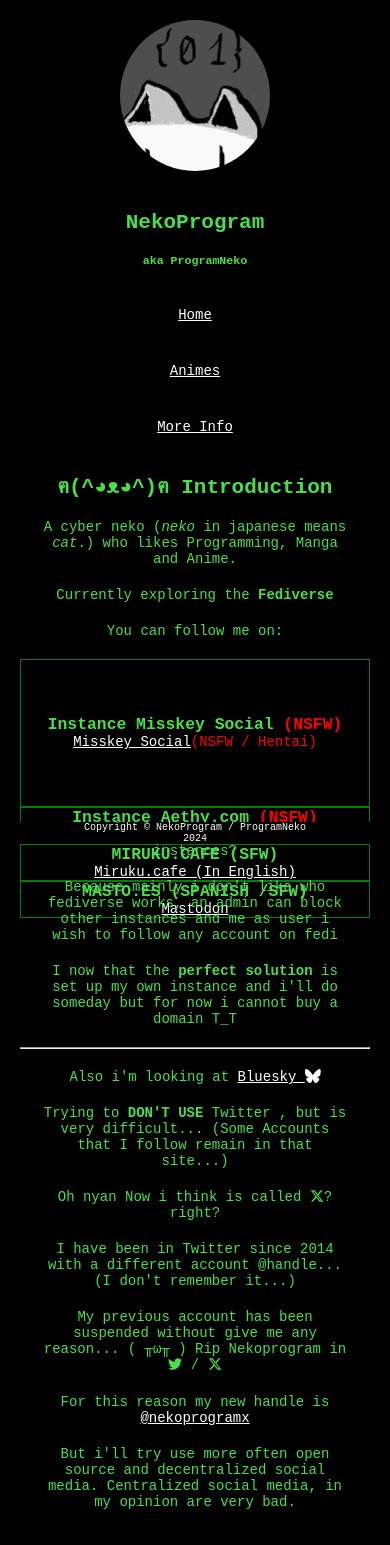
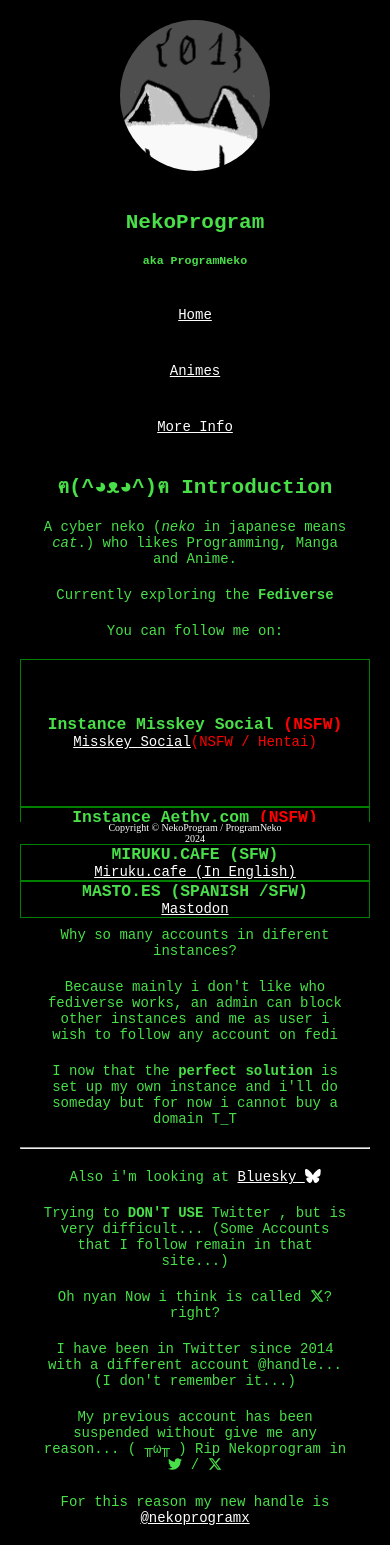
Before and after one commit to nekoprogram/nekoprogram.github.io, a React (Vite) app: page / in a window 390 px wide. Shown: the top 1545 px of the page. Built offline with nearby package versions, Linux system fonts and the light colour scheme.

Commit message:
Fixing some styles

```diff
--- a/src/Components/Footer/Footer.jsx
+++ b/src/Components/Footer/Footer.jsx
@@ -7,8 +7,9 @@ export default function Footer(props)
 
 
 
-    return <footer>
+    return(
+    <footer>
         <p>Copyright &copy;  NekoProgram / ProgramNeko</p>
         <p id="year">{currentYear}</p>
-    </footer>
+    </footer> )
 }
--- a/src/Components/Layout.jsx
+++ b/src/Components/Layout.jsx
@@ -19,8 +19,9 @@ export default function Layout() {
                 <section id="rightsection">
                     <Outlet/>
                 </section>
-                <Footer/>
+
             </main>
+            <Footer></Footer>
         </>
     )
 }
--- a/src/index.css
+++ b/src/index.css
@@ -1,8 +1,8 @@
 @media (max-width:480px) {
     main {
-        display: flex;
-        height: auto;
-        flex-direction: column;
+        display: grid;
+        grid-template-columns: auto;
+        height: 100%;
     }
 
 
--- a/src/pages/Home.css
+++ b/src/pages/Home.css
@@ -30,8 +30,13 @@ main {
     align-content: center;
     border:1px solid green;
     max-width: auto;
+
 }
 
+#texto
+{
+    padding-top:100px;
+}
 
 @media (max-width:480px) {
     .container-sns{
@@ -41,7 +46,7 @@ main {
         justify-items: center;
     }
     .card{
-        width: 75%;
+        width: 100%;
 
     }
 }
--- a/src/pages/Home.jsx
+++ b/src/pages/Home.jsx
@@ -18,13 +18,13 @@ function Home() {
           <div className="hcard">
             <header>
               <h3> Instance Misskey Social <span className="nsfw">(NSFW)</span></h3>
-              <a rel="me" href="https://misskey.social/@programneko" target="_blank">Misskey Social</a><span class="nsfw">(NSFW / Hentai)</span>
+              <a rel="me" href="https://misskey.social/@programneko" target="_blank">Misskey Social</a><span className="nsfw">(NSFW / Hentai)</span>
             </header>
           </div>
           <div className="hcard">
             <header>
               <h3>Instance Aethy.com <span className='nsfw'>(NSFW)</span></h3>
-              <a rel="me" href="https://aethy.com/@nekoprogram_nsfw" target="_blank">Aethy</a><span class="nsfw">(NSFW / Hentai)</span>
+              <a rel="me" href="https://aethy.com/@nekoprogram_nsfw" target="_blank">Aethy</a><span className="nsfw">(NSFW / Hentai)</span>
             </header>
           </div>
           <div className="hcard">
@@ -41,10 +41,11 @@ function Home() {
           </div>
 
         </section>
+        <section id='texto'>
           <p>Why so many accounts in diferent instances?</p>
           <p>Because mainly i don't like who fediverse works, an admin can block other instances and me as user i wish to follow any account on fedi</p>
           <p>I now that the <b>perfect solution</b> is set up my own instance and i'll do someday but for now i cannot buy a domain T_T</p>
-        <hr/>
+          <hr />
           <p>Also i'm looking at  <a target="_blank" href="https://bsky.app/profile/nekoprogram.bsky.social">Bluesky <FontAwesomeIcon icon={faBluesky}>Bluesky</FontAwesomeIcon> </a></p>
           <p>Trying to <strong>DON'T USE</strong> Twitter <i className="fa fa-brands fa-tiwtter"></i>, but is very difficult... (Some Accounts that I follow
             remain in that site...)</p>
@@ -55,6 +56,7 @@ function Home() {
           <p>For this reason my new handle is <a href="https://x.com/intent/follow?screen_name=nekoprogramx" target="_blank">@nekoprogramx</a></p>
           <p>But i'll try use more often open source and decentralized social media. Centralized social media, in my opinion are very bad. </p>
         </section>
+      </section>
     </>
   )
 }
```
Lines whose indentation alone changed are shown as unchanged.
